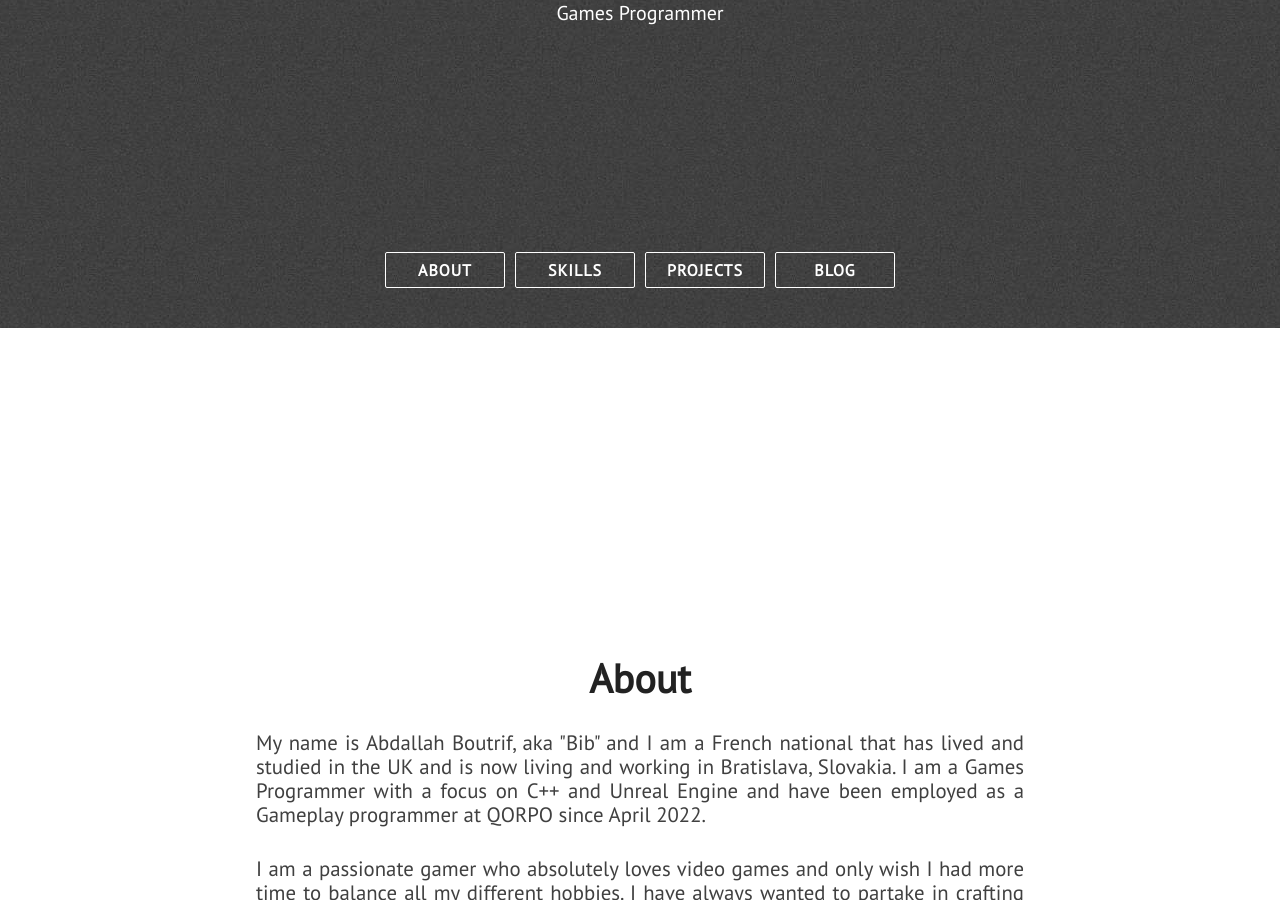
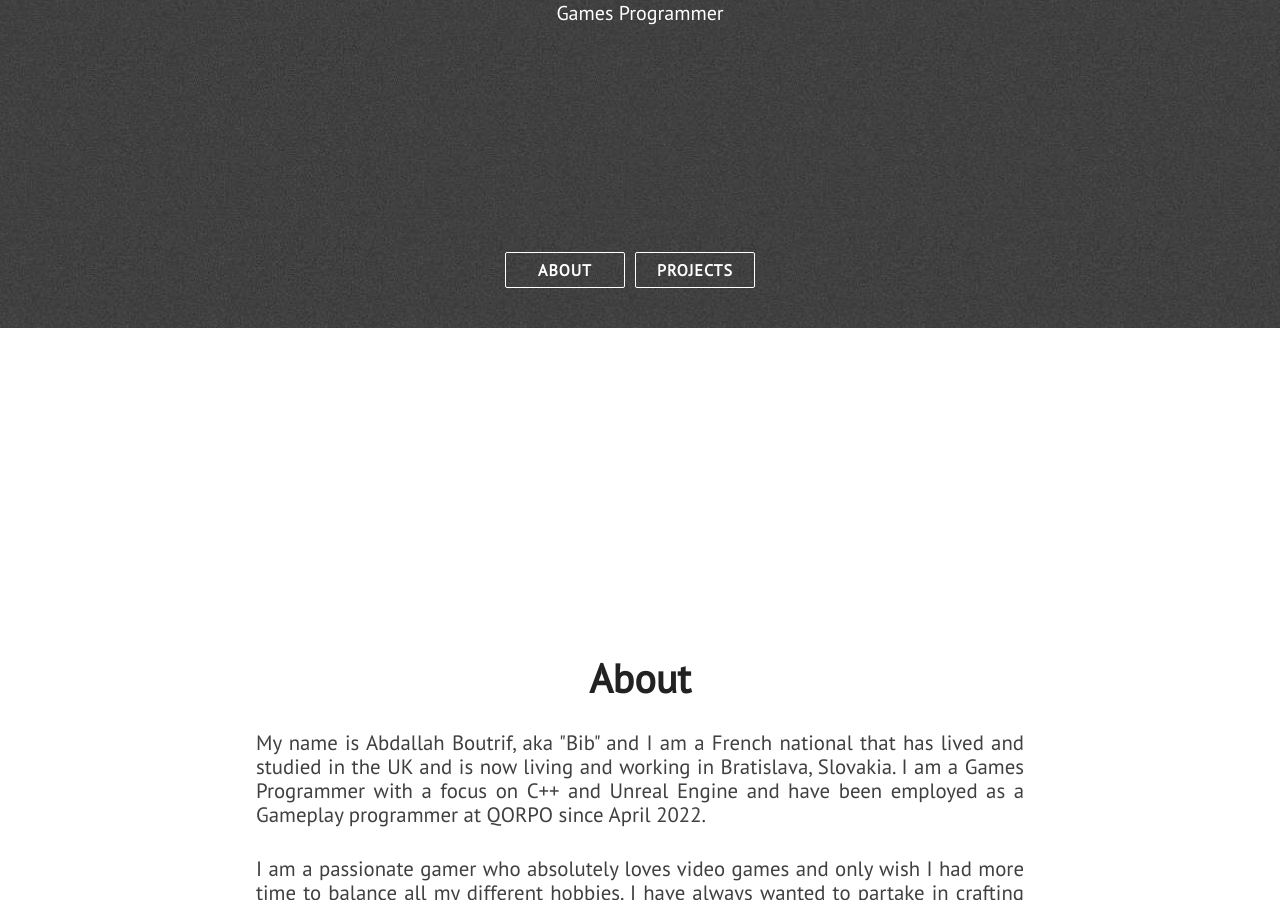
Before and after one commit to Bibool/portfolio.github.io, a Jekyll site: the page built from index.html, in a window 1280 px wide and 900 px high, scrolled down 572 px. Built offline with Jekyll 4.4.1, drawn with Linux system fonts in a browser that asks for light colours; nearby versions of some CDN libraries.

Commit message:
Update nav.html

```diff
--- a/_includes/nav.html
+++ b/_includes/nav.html
@@ -8,9 +8,7 @@
         <div class="head-punchline animated">{{ site.description }}</div>
         <div class="head-menu-wrap">
             <a class="semi-transparent-button with-border nav-links" href="#about">ABOUT</a>
-            <a class="semi-transparent-button with-border nav-links" href="#skills">SKILLS</a>
             <a class="semi-transparent-button with-border nav-links" href="#projects">PROJECTS</a>
-            <a class="semi-transparent-button with-border nav-links" href="#blog-posts">BLOG</a>
         </div>
     </div>
 </section>
```
